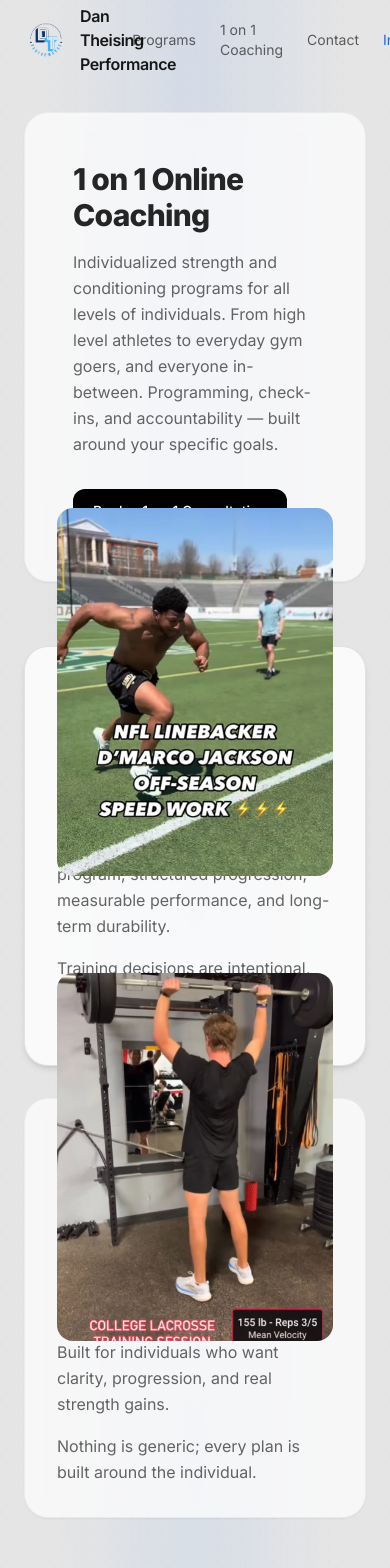
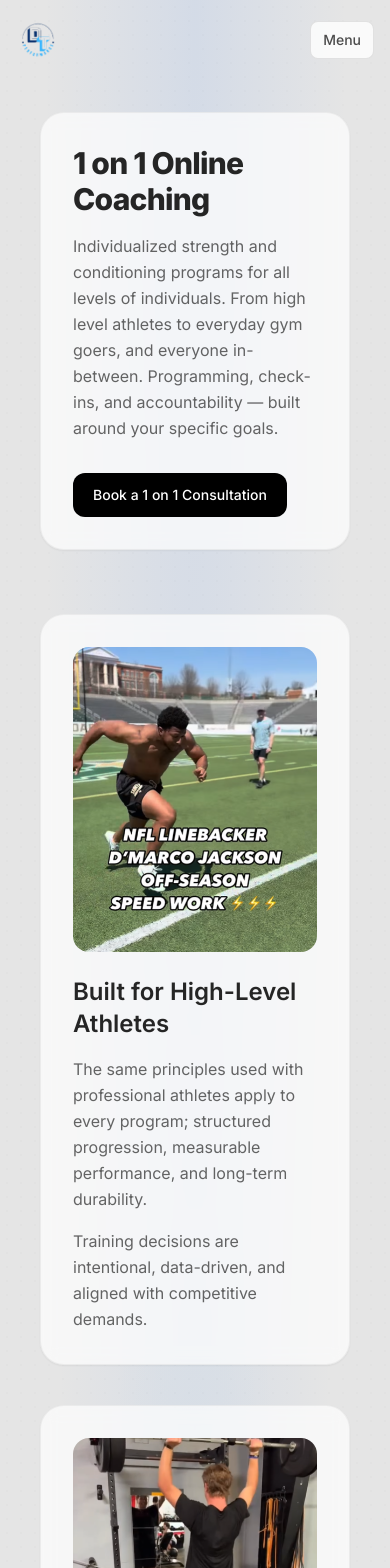
Before and after one commit to willvacc/dan-thiesing-performance, a Next.js app: page /coaching in a window 390 px wide. Shown: the top 1568 px of the page. Built offline with nearby package versions, Linux system fonts and the light colour scheme.

Commit message:
Polish mobile layout and header navigation

```diff
--- a/app/coaching/page.tsx
+++ b/app/coaching/page.tsx
@@ -4,12 +4,12 @@ import Button from "@/components/ui/Button";
 
 export default function CoachingPage() {
     return (
-        <div className="space-y-16">
+        <div className="mx-auto max-w-7xl px-4 sm:px-6 lg:px-8 space-y-16">
             {/* ============================= */}
-            {/* HERO / INTRO + PRIMARY CTA */}
+            {/* HERO */}
             {/* ============================= */}
             <Reveal>
-                <div className="rounded-3xl border border-black/5 bg-white/70 p-12 shadow-sm backdrop-blur">
+                <div className="rounded-3xl border border-black/5 bg-white/70 p-8 sm:p-10 md:p-12 shadow-sm backdrop-blur">
                     <div className="max-w-3xl">
                         <h1 className="text-3xl md:text-4xl font-extrabold tracking-tight text-black/85">
                             1 on 1 Online Coaching
@@ -21,7 +21,7 @@ export default function CoachingPage() {
                         </p>
 
                         <div className="mt-8">
-                            <Button asChild variant="primary">
+                            <Button asChild variant="primary" className="w-full sm:w-auto">
                                 <a
                                     href="https://calendly.com/danthiesing"
                                     target="_blank"
@@ -35,10 +35,10 @@ export default function CoachingPage() {
             </Reveal>
 
             {/* ============================= */}
-            {/* PROOF / CREDIBILITY SECTION */}
+            {/* WHO IT’S FOR */}
             {/* ============================= */}
             <Reveal delay={0.08}>
-                <div className="grid gap-8 lg:grid-cols-2">
+                <div className="grid gap-10 lg:grid-cols-2">
                     {[
                         {
                             title: "Built for High-Level Athletes",
@@ -48,28 +48,24 @@ export default function CoachingPage() {
                                 "The same principles used with professional athletes apply to every program; structured progression, measurable performance, and long-term durability.",
                                 "Training decisions are intentional, data-driven, and aligned with competitive demands.",
                             ],
-                            emphasis: true,
                         },
                         {
-                            title: "And Every Day Gym Goers",
+                            title: "And Everyday Gym Goers",
                             img: "/college-lacrosse.png",
                             alt: "College lacrosse athlete performing velocity-based strength training",
                             copy: [
                                 "Structured programs designed to take the guesswork out of the gym. Built for individuals who want clarity, progression, and real strength gains.",
                                 "Nothing is generic; every plan is built around the individual.",
                             ],
-                            emphasis: false,
                         },
                     ].map((card) => (
                         <div
                             key={card.title}
-                            className={`h-[420px] rounded-3xl border ${card.emphasis
-                                    ? "border-black/10 bg-white/80 shadow-md"
-                                    : "border-black/5 bg-white/70 shadow-sm"
-                                } p-8 backdrop-blur`}
+                            className="rounded-3xl border border-black/5 bg-white/70 p-8 shadow-sm backdrop-blur"
                         >
-                            <div className="grid h-full gap-6 md:grid-cols-2 items-center">
-                                <div className="relative aspect-[3/4] w-full overflow-hidden rounded-2xl">
+                            <div className="grid gap-6 md:grid-cols-2">
+                                {/* Image */}
+                                <div className="relative aspect-[4/5] w-full overflow-hidden rounded-2xl">
                                     <Image
                                         src={card.img}
                                         alt={card.alt}
@@ -78,7 +74,8 @@ export default function CoachingPage() {
                                     />
                                 </div>
 
-                                <div className="flex h-full flex-col justify-center">
+                                {/* Text */}
+                                <div className="flex flex-col justify-center">
                                     <h2 className="text-2xl font-semibold text-black/85">
                                         {card.title}
                                     </h2>
@@ -100,7 +97,7 @@ export default function CoachingPage() {
             {/* ============================= */}
             {/* HOW IT WORKS */}
             {/* ============================= */}
-            <div className="grid gap-6 lg:grid-cols-3">
+            <div className="grid gap-6 md:grid-cols-3">
                 {[
                     {
                         title: "Custom Plan",
@@ -116,7 +113,7 @@ export default function CoachingPage() {
                     },
                 ].map((item, i) => (
                     <Reveal key={item.title} delay={0.06 * i}>
-                        <div className="h-[150px] rounded-3xl border border-black/5 bg-white/70 p-8 shadow-sm backdrop-blur flex flex-col justify-center">
+                        <div className="rounded-3xl border border-black/5 bg-white/70 p-8 shadow-sm backdrop-blur">
                             <div className="font-semibold text-black/80">
                                 {item.title}
                             </div>
@@ -129,10 +126,10 @@ export default function CoachingPage() {
             </div>
 
             {/* ============================= */}
-            {/* TRAINING ENVIRONMENT */}
+            {/* TRAINING GALLERY */}
             {/* ============================= */}
             <Reveal delay={0.12}>
-                <div className="rounded-3xl border border-black/5 bg-white/60 p-10 shadow-sm backdrop-blur">
+                <div className="rounded-3xl border border-black/5 bg-white/60 p-8 sm:p-10 shadow-sm backdrop-blur">
                     <div className="max-w-2xl mb-8">
                         <h3 className="text-2xl font-semibold text-black/85">
                             What Training Looks Like
@@ -143,11 +140,11 @@ export default function CoachingPage() {
                         </p>
                     </div>
 
-                    <div className="grid gap-4 sm:grid-cols-2 lg:grid-cols-5">
+                    <div className="grid gap-4 grid-cols-2 sm:grid-cols-3 lg:grid-cols-5">
                         {[
                             "/example-1.png",
+                            "/example-2.png",
                             "/example-3.jpg",
-                            "/example-2.png",
                             "/example-4.jpg",
                             "/example-5.jpg",
                         ].map((src) => (
@@ -171,7 +168,7 @@ export default function CoachingPage() {
             {/* FINAL CTA */}
             {/* ============================= */}
             <Reveal delay={0.1}>
-                <div className="rounded-3xl border border-black/5 bg-white/60 p-10 shadow-sm backdrop-blur text-center">
+                <div className="rounded-3xl border border-black/5 bg-white/60 p-8 sm:p-10 shadow-sm backdrop-blur text-center">
                     <h3 className="text-2xl font-semibold text-black/85">
                         Ready to Get Started?
                     </h3>
@@ -181,7 +178,7 @@ export default function CoachingPage() {
                     </p>
 
                     <div className="mt-6">
-                        <Button asChild variant="primary">
+                        <Button asChild variant="primary" className="w-full sm:w-auto">
                             <a href="https://calendly.com/danthiesing" target="_blank">
                                 Book Your Consultation
                             </a>
--- a/app/programs/page.tsx
+++ b/app/programs/page.tsx
@@ -3,17 +3,17 @@ import Button from "@/components/ui/Button";
 
 export default function ProgramsPage() {
     return (
-        <div className="space-y-16">
+        <div className="mx-auto max-w-7xl px-4 sm:px-6 lg:px-8 space-y-16 lg:space-y-20">
             {/* ============================= */}
             {/* HEADER */}
             {/* ============================= */}
             <Reveal>
-                <div className="rounded-3xl border border-black/5 bg-white/70 p-12 shadow-sm backdrop-blur">
+                <div className="rounded-3xl border border-black/5 bg-white/70 p-8 sm:p-10 lg:p-12 shadow-sm backdrop-blur">
                     <div className="max-w-3xl">
-                        <h1 className="text-3xl md:text-4xl font-extrabold tracking-tight text-black/85">
+                        <h1 className="text-3xl sm:text-4xl font-extrabold tracking-tight text-black/85">
                             Programs
                         </h1>
-                        <p className="mt-4 text-black/60 leading-relaxed">
+                        <p className="mt-4 text-base sm:text-lg text-black/60 leading-relaxed">
                             One-off programs and structured templates for individuals who want a proven plan they can start immediately.
                             Select programs are delivered through TrainHeroic.
                         </p>
@@ -21,17 +21,17 @@ export default function ProgramsPage() {
                 </div>
             </Reveal>
 
-            {/* subtle divider to separate intro from decision */}
+            {/* Divider */}
             <div className="mx-auto h-[2px] w-12 rounded-full bg-blue-500/25" />
 
             {/* ============================= */}
             {/* DECISION PATHS */}
             {/* ============================= */}
-            <div className="grid gap-8 lg:grid-cols-2">
+            <div className="grid gap-8 lg:gap-10 lg:grid-cols-2">
                 {/* PRE-MADE PROGRAMS */}
                 <Reveal delay={0.06}>
-                    <div className="group h-full rounded-3xl border border-black/10 bg-white/80 p-10 shadow-sm backdrop-blur transition-shadow duration-300 hover:shadow-md">
-                        <div className="flex h-full flex-col justify-between">
+                    <div className="group h-full rounded-3xl border border-black/10 bg-white/80 p-8 sm:p-10 shadow-sm backdrop-blur transition-shadow duration-300 hover:shadow-md">
+                        <div className="flex h-full flex-col">
                             <div>
                                 <div className="text-xs font-semibold uppercase tracking-wider text-black/50">
                                     Pre-Made Programs
@@ -40,18 +40,15 @@ export default function ProgramsPage() {
                                     Buy a Program
                                 </h2>
                                 <p className="mt-4 text-black/60 leading-relaxed">
-                                    Start immediately with a proven training plan delivered
-                                    through TrainHeroic.
-
+                                    Start immediately with a proven training plan delivered through TrainHeroic.
                                 </p>
                                 <p className="mt-4 text-black/60 leading-relaxed">
-                                    Best for individuals who want structure without
-                                    ongoing customization.
+                                    Best for individuals who want structure without ongoing customization.
                                 </p>
                             </div>
 
                             <div className="mt-8">
-                                <Button asChild variant="primary">
+                                <Button asChild variant="primary" className="w-full sm:w-auto">
                                     <a
                                         href="https://marketplace.trainheroic.com/workout-plan/program/thiesing-program-1742227157"
                                         target="_blank"
@@ -67,8 +64,8 @@ export default function ProgramsPage() {
 
                 {/* CUSTOM COACHING */}
                 <Reveal delay={0.12}>
-                    <div className="group h-full rounded-3xl border border-black/5 bg-white/70 p-10 shadow-sm backdrop-blur transition-shadow duration-300 hover:shadow-md">
-                        <div className="flex h-full flex-col justify-between">
+                    <div className="group h-full rounded-3xl border border-black/5 bg-white/70 p-8 sm:p-10 shadow-sm backdrop-blur transition-shadow duration-300 hover:shadow-md">
+                        <div className="flex h-full flex-col">
                             <div>
                                 <div className="text-xs font-semibold uppercase tracking-wider text-black/50">
                                     Custom Training
@@ -77,17 +74,15 @@ export default function ProgramsPage() {
                                     Looking for 1 on 1 Coaching?
                                 </h2>
                                 <p className="mt-4 text-black/60 leading-relaxed">
-                                    Built around your specific goals, equipment, and availability
-                                    with ongoing adjustments and accountability.
+                                    Built around your specific goals, equipment, and availability with ongoing adjustments and accountability.
                                 </p>
                                 <p className="mt-4 text-black/60 leading-relaxed">
-                                    Best for individuals who want personalized guidance and
-                                    long-term development.
+                                    Best for individuals who want personalized guidance and long-term development.
                                 </p>
                             </div>
 
                             <div className="mt-8">
-                                <Button asChild variant="secondary">
+                                <Button asChild variant="secondary" className="w-full sm:w-auto">
                                     <a href="/coaching">Explore 1 on 1 Coaching</a>
                                 </Button>
                             </div>
@@ -100,17 +95,16 @@ export default function ProgramsPage() {
             {/* SUPPORTING CTA */}
             {/* ============================= */}
             <Reveal delay={0.18}>
-                <div className="rounded-3xl border border-black/5 bg-white/60 p-12 shadow-sm backdrop-blur text-center">
+                <div className="rounded-3xl border border-black/5 bg-white/60 p-8 sm:p-10 lg:p-12 shadow-sm backdrop-blur text-center">
                     <h3 className="text-2xl font-semibold text-black/85">
                         Not Sure Which Option Fits?
                     </h3>
                     <p className="mt-3 max-w-xl mx-auto text-black/60 leading-relaxed">
-                        Share your goals, schedule, and access to equipment - I’ll point you in the right
-                        direction.
+                        Share your goals, schedule, and access to equipment — I’ll point you in the right direction.
                     </p>
 
                     <div className="mt-6">
-                        <Button asChild variant="secondary">
+                        <Button asChild variant="secondary" className="w-full sm:w-auto">
                             <a href="/contact">Get Guidance</a>
                         </Button>
                     </div>
--- a/components/SiteHeader.tsx
+++ b/components/SiteHeader.tsx
@@ -6,6 +6,7 @@ import { useEffect, useState } from "react";
 
 export default function SiteHeader() {
     const [scrolled, setScrolled] = useState(false);
+    const [open, setOpen] = useState(false);
 
     useEffect(() => {
         const onScroll = () => setScrolled(window.scrollY > 10);
@@ -29,57 +30,92 @@ export default function SiteHeader() {
             }}
             className="fixed top-0 z-50 w-full"
         >
-            <div className="mx-auto flex h-20 max-w-6xl items-center justify-between px-6">
-
+            <div className="mx-auto flex h-20 max-w-7xl items-center justify-between px-4 sm:px-6 lg:px-8">
                 {/* LOGO */}
                 <motion.div whileTap={{ scale: 0.97 }}>
-                    <Link href="/" className="flex items-center gap-3 group">
+                    <Link
+                        href="/"
+                        className="flex items-center gap-3 group"
+                        onClick={() => setOpen(false)}
+                    >
                         <img
                             src="/logo.png"
                             alt="Dan Theising Performance"
-                            className="
-      h-11 w-auto cursor-pointer
-      transition-transform duration-200
-      group-hover:scale-110
-      group-hover:rotate-[-2deg]
-    "
+                            className="h-11 w-auto transition-transform duration-200 group-hover:scale-110 group-hover:rotate-[-2deg]"
                         />
-                        <span
-                            className="
-      font-semibold tracking-tight
-      text-black/90
-      transition-all duration-200
-      group-hover:text-black
-      group-hover:underline
-      underline-offset-4
-      cursor-pointer
-    "
-                        >
+                        <span className="hidden sm:inline font-semibold tracking-tight text-black/90 transition-all duration-200 group-hover:underline underline-offset-4">
                             Dan Theising Performance
                         </span>
                     </Link>
                 </motion.div>
 
-                {/* NAV */}
-                <nav className="flex items-center gap-6 text-sm text-black/60">
-                    <Link className="hover:text-black transition" href="/programs">
+                {/* DESKTOP NAV */}
+                <nav className="hidden md:flex items-center gap-6 text-sm text-black/60">
+                    <Link href="/programs" className="hover:text-black transition">
                         Programs
                     </Link>
-                    <Link className="hover:text-black transition" href="/coaching">
+                    <Link href="/coaching" className="hover:text-black transition">
                         1 on 1 Coaching
                     </Link>
-                    <Link className="hover:text-black transition" href="/contact">
+                    <Link href="/contact" className="hover:text-black transition">
                         Contact
                     </Link>
                     <a
                         href="https://instagram.com/danthiesing"
                         target="_blank"
-                        className="hover:text-black transition text-blue-600"
+                        rel="noreferrer"
+                        className="text-blue-600 hover:text-black transition"
                     >
                         Instagram
                     </a>
                 </nav>
+
+                {/* MOBILE TOGGLE */}
+                <button
+                    onClick={() => setOpen(!open)}
+                    className="md:hidden rounded-lg border border-black/10 bg-white/80 px-3 py-2 text-sm font-medium text-black/70 backdrop-blur transition hover:bg-white"
+                    aria-label="Toggle menu"
+                >
+                    {open ? "Close" : "Menu"}
+                </button>
             </div>
+
+            {/* MOBILE MENU */}
+            {open && (
+                <div className="md:hidden border-t border-black/5 bg-white/90 backdrop-blur">
+                    <nav className="flex flex-col gap-4 px-6 py-6 text-sm text-black/70">
+                        <Link
+                            href="/programs"
+                            onClick={() => setOpen(false)}
+                            className="hover:text-black"
+                        >
+                            Programs
+                        </Link>
+                        <Link
+                            href="/coaching"
+                            onClick={() => setOpen(false)}
+                            className="hover:text-black"
+                        >
+                            1 on 1 Coaching
+                        </Link>
+                        <Link
+                            href="/contact"
+                            onClick={() => setOpen(false)}
+                            className="hover:text-black"
+                        >
+                            Contact
+                        </Link>
+                        <a
+                            href="https://instagram.com/danthiesing"
+                            target="_blank"
+                            rel="noreferrer"
+                            className="text-blue-600"
+                        >
+                            Instagram
+                        </a>
+                    </nav>
+                </div>
+            )}
         </motion.header>
     );
 }
--- a/components/ui/Card.tsx
+++ b/components/ui/Card.tsx
@@ -6,9 +6,14 @@ export default function Card({
     desc: string;
 }) {
     return (
-        <div className="rounded-2xl border border-black/5 bg-white/60 p-5 shadow-sm backdrop-blur">
-            <div className="font-semibold text-black/80">{title}</div>
-            <p className="mt-2 text-sm leading-relaxed text-black/55">{desc}</p>
+        <div className="group rounded-2xl border border-black/5 bg-white/60 p-4 sm:p-5 lg:p-6 shadow-sm backdrop-blur transition-all duration-300 hover:shadow-md">
+            <div className="text-sm sm:text-base font-semibold text-black/80">
+                {title}
+            </div>
+
+            <p className="mt-2 text-sm sm:text-[0.95rem] leading-relaxed text-black/55">
+                {desc}
+            </p>
         </div>
     );
 }
```
Also changed, not shown: app/contact/page.tsx (+52 -41 lines).
